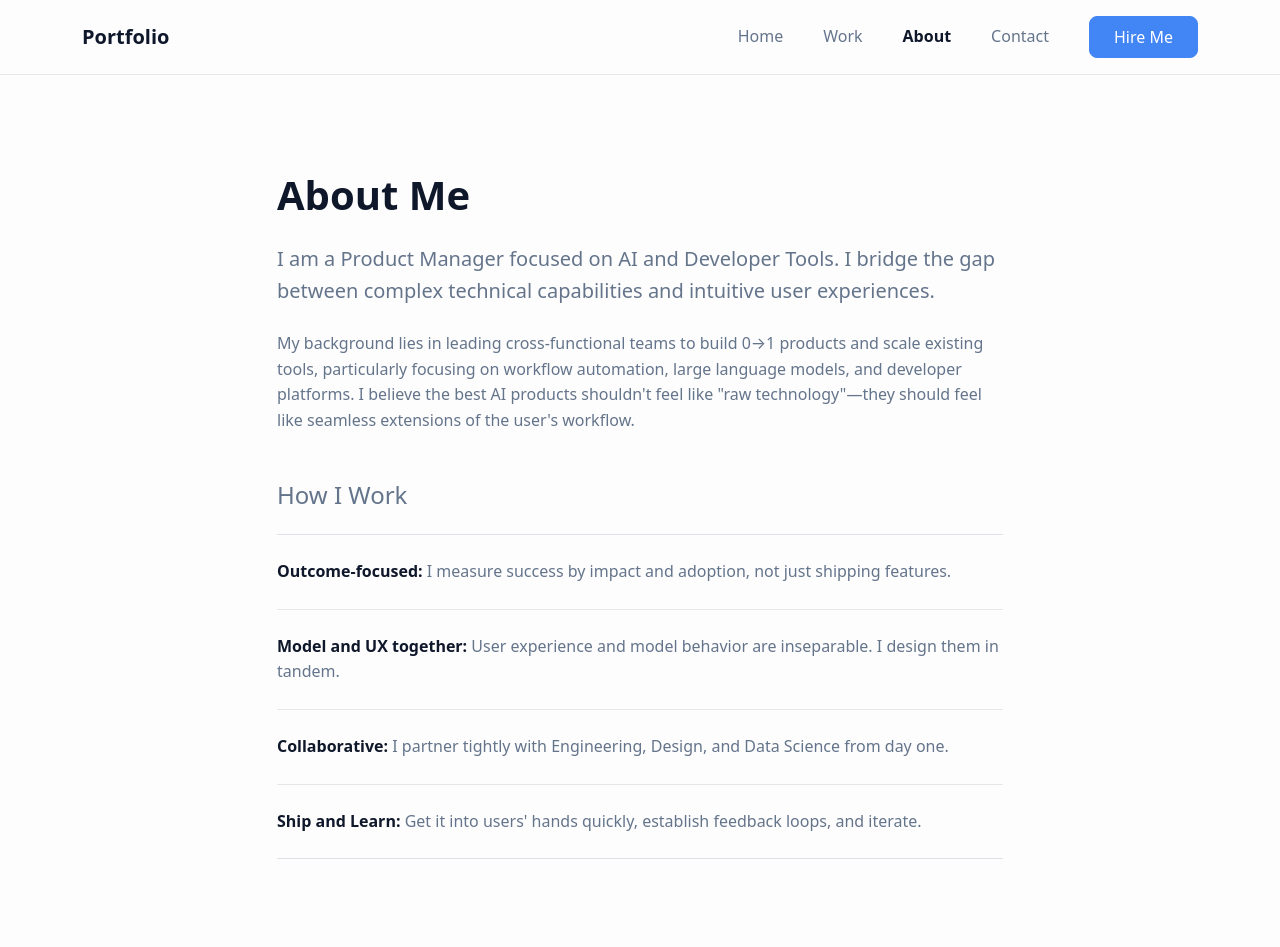
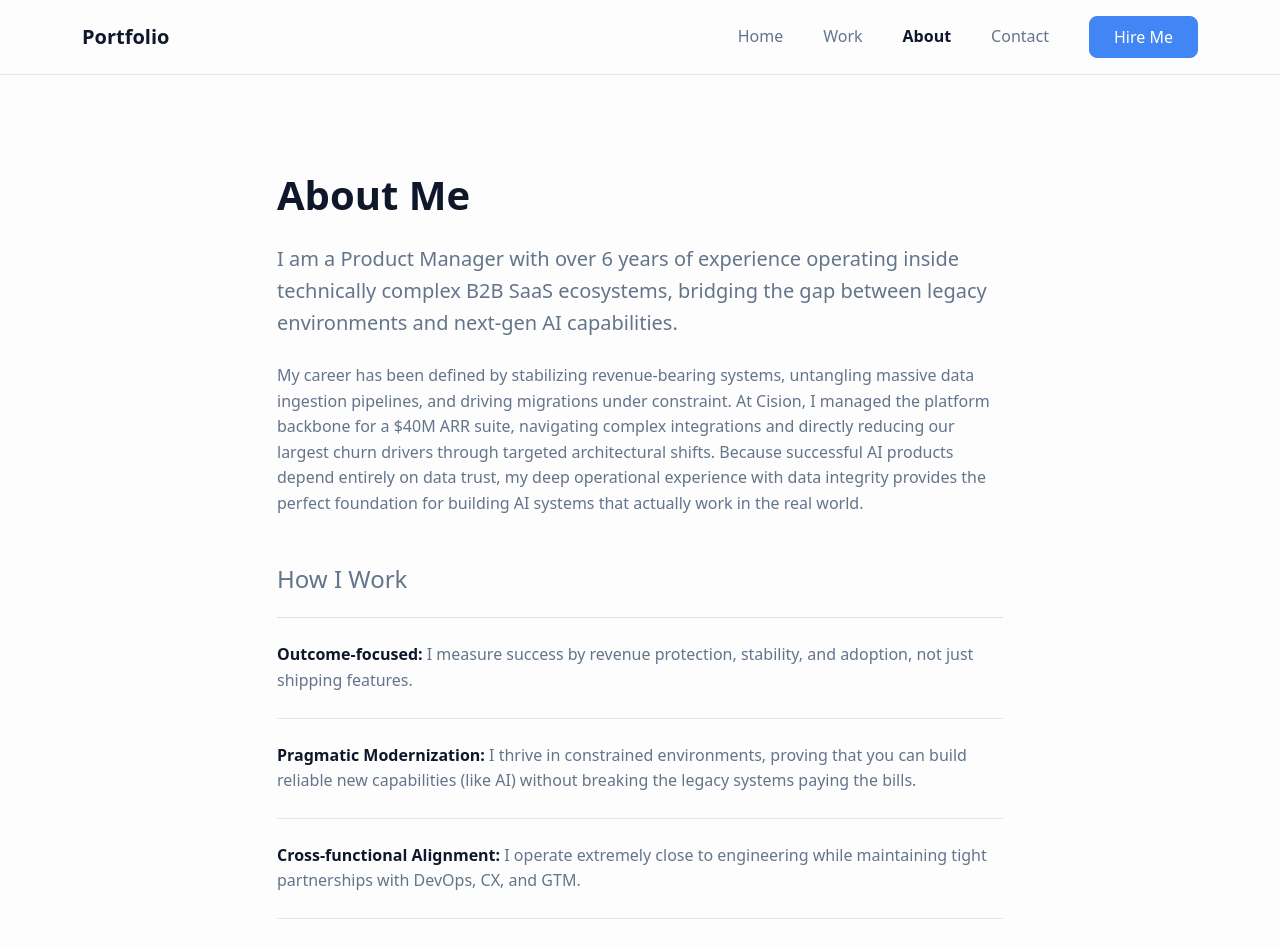
Before and after one commit to JasonWayneT/taylormade.me, a React (Vite) app: page /about in a window 1280 px wide. Shown: the top 947 px of the page. Built offline with nearby package versions, Linux system fonts and the light colour scheme.

Commit message:
Testing Staging

```diff
--- a/src/components/Footer.jsx
+++ b/src/components/Footer.jsx
@@ -6,9 +6,9 @@ export default function Footer() {
       <div className="container d-flex flex-column flex-md-row align-items-center justify-content-between text-muted">
         <p className="mb-md-0">© {new Date().getFullYear()} AI Product Portfolio</p>
         <div className="d-flex gap-4">
-          <a href="#" className="nav-link-custom"><FiGithub size={20} /></a>
-          <a href="#" className="nav-link-custom"><FiLinkedin size={20} /></a>
-          <a href="mailto:contact@example.com" className="nav-link-custom"><FiMail size={20} /></a>
+          <a href="https://github.com/JasonWayneT" target="_blank" rel="noreferrer" className="nav-link-custom"><FiGithub size={20} /></a>
+          <a href="https://www.linkedin.com/in/jasonwaynetaylor/" target="_blank" rel="noreferrer" className="nav-link-custom"><FiLinkedin size={20} /></a>
+          <a href="mailto:Jason.Wayne.T@gmail.com" className="nav-link-custom"><FiMail size={20} /></a>
         </div>
       </div>
     </footer>
--- a/src/pages/About.jsx
+++ b/src/pages/About.jsx
@@ -5,10 +5,10 @@ export default function About() {
 
       <section className="mb-5">
         <p className="lead mb-4" style={{ color: 'var(--color-text-body)' }}>
-          I am a Product Manager focused on AI and Developer Tools. I bridge the gap between complex technical capabilities and intuitive user experiences.
+          I am a Product Manager with over 6 years of experience operating inside technically complex B2B SaaS ecosystems, bridging the gap between legacy environments and next-gen AI capabilities.
         </p>
         <p style={{ color: 'var(--color-text-body)' }}>
-          My background lies in leading cross-functional teams to build 0→1 products and scale existing tools, particularly focusing on workflow automation, large language models, and developer platforms. I believe the best AI products shouldn't feel like "raw technology"—they should feel like seamless extensions of the user's workflow.
+          My career has been defined by stabilizing revenue-bearing systems, untangling massive data ingestion pipelines, and driving migrations under constraint. At Cision, I managed the platform backbone for a $40M ARR suite, navigating complex integrations and directly reducing our largest churn drivers through targeted architectural shifts. Because successful AI products depend entirely on data trust, my deep operational experience with data integrity provides the perfect foundation for building AI systems that actually work in the real world.
         </p>
       </section>
 
@@ -16,16 +16,16 @@ export default function About() {
         <h2 className="h4 mb-4">How I Work</h2>
         <ul className="list-group list-group-flush border-top border-bottom">
           <li className="list-group-item bg-transparent py-4 px-0" style={{ borderColor: 'var(--color-border-subtle)' }}>
-            <strong style={{ color: 'var(--color-text-header)' }}>Outcome-focused:</strong> <span style={{ color: 'var(--color-text-body)' }}>I measure success by impact and adoption, not just shipping features.</span>
+            <strong style={{ color: 'var(--color-text-header)' }}>Outcome-focused:</strong> <span style={{ color: 'var(--color-text-body)' }}>I measure success by revenue protection, stability, and adoption, not just shipping features.</span>
           </li>
           <li className="list-group-item bg-transparent py-4 px-0" style={{ borderColor: 'var(--color-border-subtle)' }}>
-            <strong style={{ color: 'var(--color-text-header)' }}>Model and UX together:</strong> <span style={{ color: 'var(--color-text-body)' }}>User experience and model behavior are inseparable. I design them in tandem.</span>
+            <strong style={{ color: 'var(--color-text-header)' }}>Pragmatic Modernization:</strong> <span style={{ color: 'var(--color-text-body)' }}>I thrive in constrained environments, proving that you can build reliable new capabilities (like AI) without breaking the legacy systems paying the bills.</span>
           </li>
           <li className="list-group-item bg-transparent py-4 px-0" style={{ borderColor: 'var(--color-border-subtle)' }}>
-            <strong style={{ color: 'var(--color-text-header)' }}>Collaborative:</strong> <span style={{ color: 'var(--color-text-body)' }}>I partner tightly with Engineering, Design, and Data Science from day one.</span>
+            <strong style={{ color: 'var(--color-text-header)' }}>Cross-functional Alignment:</strong> <span style={{ color: 'var(--color-text-body)' }}>I operate extremely close to engineering while maintaining tight partnerships with DevOps, CX, and GTM.</span>
           </li>
           <li className="list-group-item bg-transparent py-4 px-0" style={{ borderColor: 'var(--color-border-subtle)' }}>
-            <strong style={{ color: 'var(--color-text-header)' }}>Ship and Learn:</strong> <span style={{ color: 'var(--color-text-body)' }}>Get it into users' hands quickly, establish feedback loops, and iterate.</span>
+            <strong style={{ color: 'var(--color-text-header)' }}>Capacity Discipline:</strong> <span style={{ color: 'var(--color-text-body)' }}>I aggressively prioritize work based on data and structural limits, avoiding overcommitment to ensure teams execute reliably.</span>
           </li>
         </ul>
       </section>
--- a/src/pages/Contact.jsx
+++ b/src/pages/Contact.jsx
@@ -5,7 +5,7 @@ export default function Contact() {
     <div className="container py-5 my-md-4" style={{ maxWidth: '650px' }}>
       <h1 className="mb-4">Let's Talk</h1>
       <p className="lead mb-5" style={{ color: 'var(--color-text-body)' }}>
-        I am open to new Product Management roles focused on AI products, internal tools, or developer platforms. If you're building something interesting, I'd love to chat.
+        I am actively seeking Product Management roles focused on AI systems, data platforms, or structurally complex B2B products. If you need a PM who can bring order to technical chaos, I'd love to chat.
       </p>
 
       <div className="card border-0 shadow-sm p-4 p-md-5" style={{ backgroundColor: 'var(--color-bg-subtle)', borderRadius: 'var(--border-radius-md)' }}>
@@ -16,7 +16,7 @@ export default function Contact() {
             </div>
             <div>
               <div className="text-uppercase metric-mono mb-1 text-muted" style={{ fontSize: '0.8rem' }}>Email</div>
-              <a href="mailto:taylor@example.com" className="nav-link-custom fw-bold fs-5" style={{ color: 'var(--color-text-header)' }}>taylor@example.com</a>
+              <a href="mailto:Jason.Wayne.T@gmail.com" className="nav-link-custom fw-bold fs-5" style={{ color: 'var(--color-text-header)' }}>Jason.Wayne.T@gmail.com</a>
             </div>
           </div>
 
@@ -26,7 +26,7 @@ export default function Contact() {
             </div>
             <div>
               <div className="text-uppercase metric-mono mb-1 text-muted" style={{ fontSize: '0.8rem' }}>LinkedIn</div>
-              <a href="https://linkedin.com" target="_blank" rel="noreferrer" className="nav-link-custom fw-bold fs-5" style={{ color: 'var(--color-text-header)' }}>linkedin.com/in/taylormade</a>
+              <a href="https://www.linkedin.com/in/jasonwaynetaylor/" target="_blank" rel="noreferrer" className="nav-link-custom fw-bold fs-5" style={{ color: 'var(--color-text-header)' }}>linkedin.com/in/jasonwaynetaylor</a>
             </div>
           </div>
 
@@ -36,7 +36,7 @@ export default function Contact() {
             </div>
             <div>
               <div className="text-uppercase metric-mono mb-1 text-muted" style={{ fontSize: '0.8rem' }}>Location</div>
-              <div className="fw-bold fs-5" style={{ color: 'var(--color-text-header)' }}>San Francisco / Remote</div>
+              <div className="fw-bold fs-5" style={{ color: 'var(--color-text-header)' }}>San Diego, CA</div>
             </div>
           </div>
         </div>
--- a/src/pages/Home.jsx
+++ b/src/pages/Home.jsx
@@ -12,10 +12,11 @@ export default function Home() {
           <div className="row">
             <div className="col-lg-10 col-xl-8">
               <h1 className="display-4 fw-bold mb-4" style={{ color: 'var(--color-text-header)' }}>
-                Product Manager <span className="text-muted fw-normal mx-2">•</span> AI & Developer Tools
+                Product Manager <span className="text-muted fw-normal mx-2">•</span> Platform & AI Systems
               </h1>
               <p className="lead mb-5" style={{ color: 'var(--color-text-body)', maxWidth: '650px' }}>
-                I design and ship AI-powered workflows that actually get adopted. I've led 0→1 and iterative releases for internal tools and AI assistants used by cross-functional teams.
+                I bridge the gap between complex legacy infrastructure and modern AI capabilities.
+                With 6+ years in B2B SaaS, I specialize in stabilizing revenue-critical platforms, engineering robust data pipelines, and building the foundational trust required for AI-driven workflows.
               </p>
               <div className="d-flex gap-3">
                 <Link to="/work" className="btn btn-primary px-4 py-3 fw-bold fs-5">
```
Also changed, not shown: 1 other file (tests, documents, lock files or other folders).
